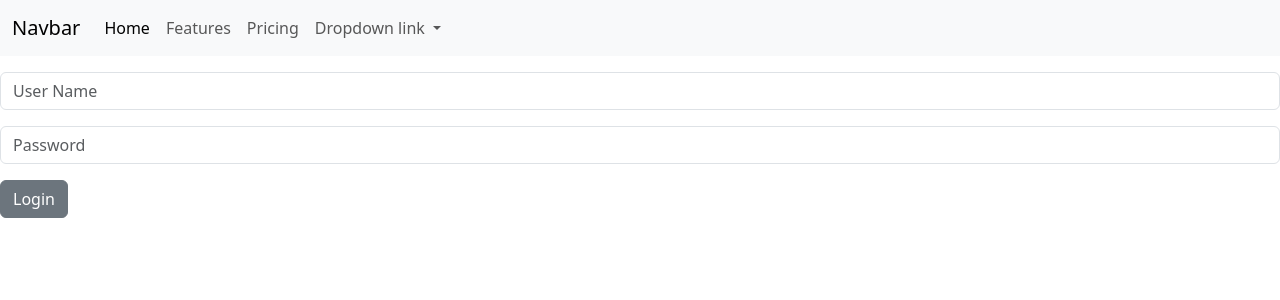
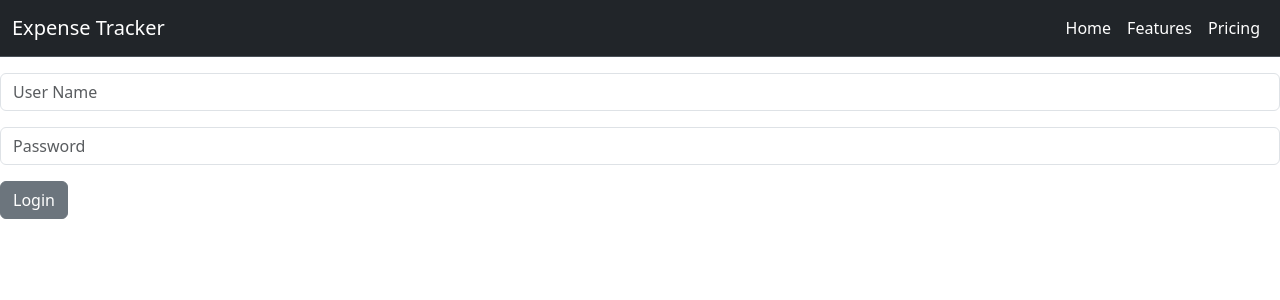
Before and after one commit to ahorner54/CollegeExpenseTracker, a Django app: page / in a window 1280 px wide. Shown: the top 300 px of the page. Run offline with Django 5.2, Linux system fonts and the light colour scheme.

Commit message:
Setup navbar.html to look like HomePage branch's navbar.html

```diff
--- a/ExpenseTracker/budget/templates/navbar.html
+++ b/ExpenseTracker/budget/templates/navbar.html
@@ -1,29 +1,19 @@
-<nav class="navbar navbar-expand-lg bg-body-tertiary">
+<nav class="navbar navbar-expand-lg bg-dark border-bottom" data-bs-theme="dark">
   <div class="container-fluid">
-      <a class="navbar-brand" href="#">Navbar</a>
+    <a class="navbar-brand" href="{% url 'homepage' %}">Expense Tracker</a>
     <button class="navbar-toggler" type="button" data-bs-toggle="collapse" data-bs-target="#navbarNavDropdown" aria-controls="navbarNavDropdown" aria-expanded="false" aria-label="Toggle navigation">
       <span class="navbar-toggler-icon"></span>
     </button>
-      <div class="collapse navbar-collapse" id="navbarNavDropdown">
+    <div class="collapse navbar-collapse justify-content-end" id="navbarNavDropdown">
       <ul class="navbar-nav">
         <li class="nav-item">
           <a class="nav-link active" aria-current="page" href="#">Home</a>
         </li>
         <li class="nav-item">
-            <a class="nav-link" href="#">Features</a>
+          <a class="nav-link active" href="#">Features</a>
         </li>
         <li class="nav-item">
-            <a class="nav-link" href="#">Pricing</a>
-          </li>
-          <li class="nav-item dropdown">
-            <a class="nav-link dropdown-toggle" href="#" role="button" data-bs-toggle="dropdown" aria-expanded="false">
-              Dropdown link
-            </a>
-            <ul class="dropdown-menu">
-              <li><a class="dropdown-item" href="#">Action</a></li>
-              <li><a class="dropdown-item" href="#">Another action</a></li>
-              <li><a class="dropdown-item" href="#">Something else here</a></li>
-            </ul>
+          <a class="nav-link active" href="#">Pricing</a>
         </li>
       </ul>
     </div>
```
Lines whose indentation alone changed are shown as unchanged.
